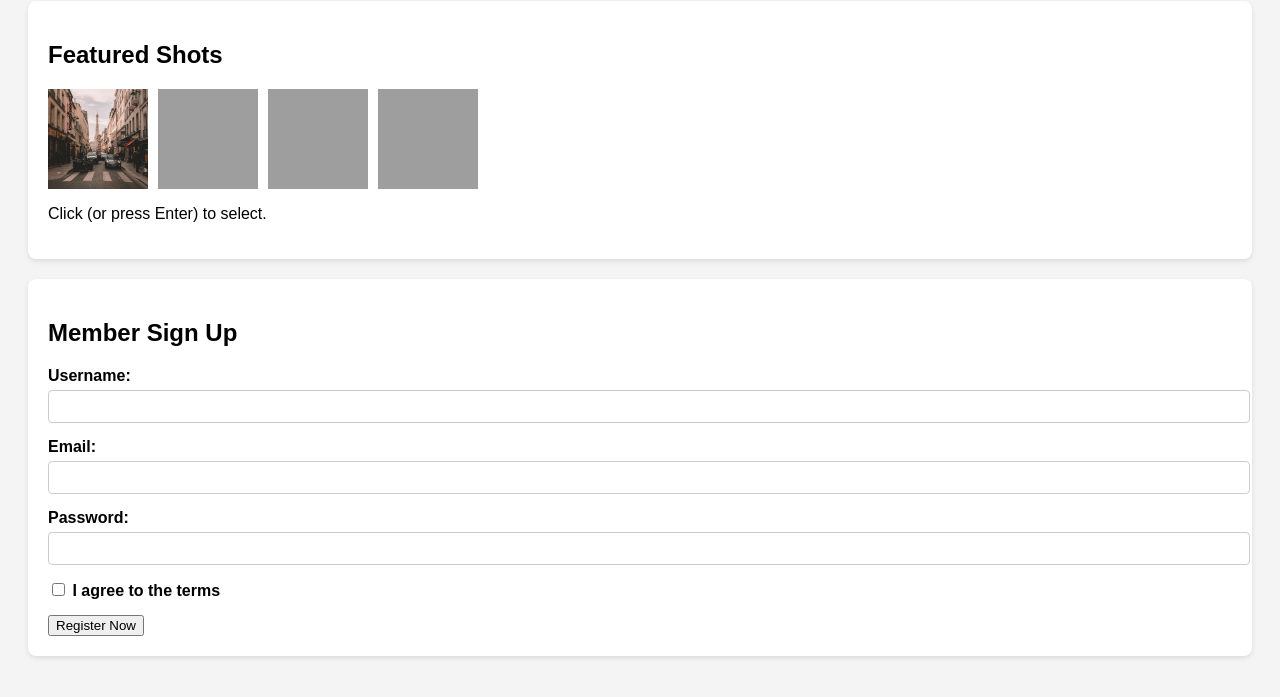
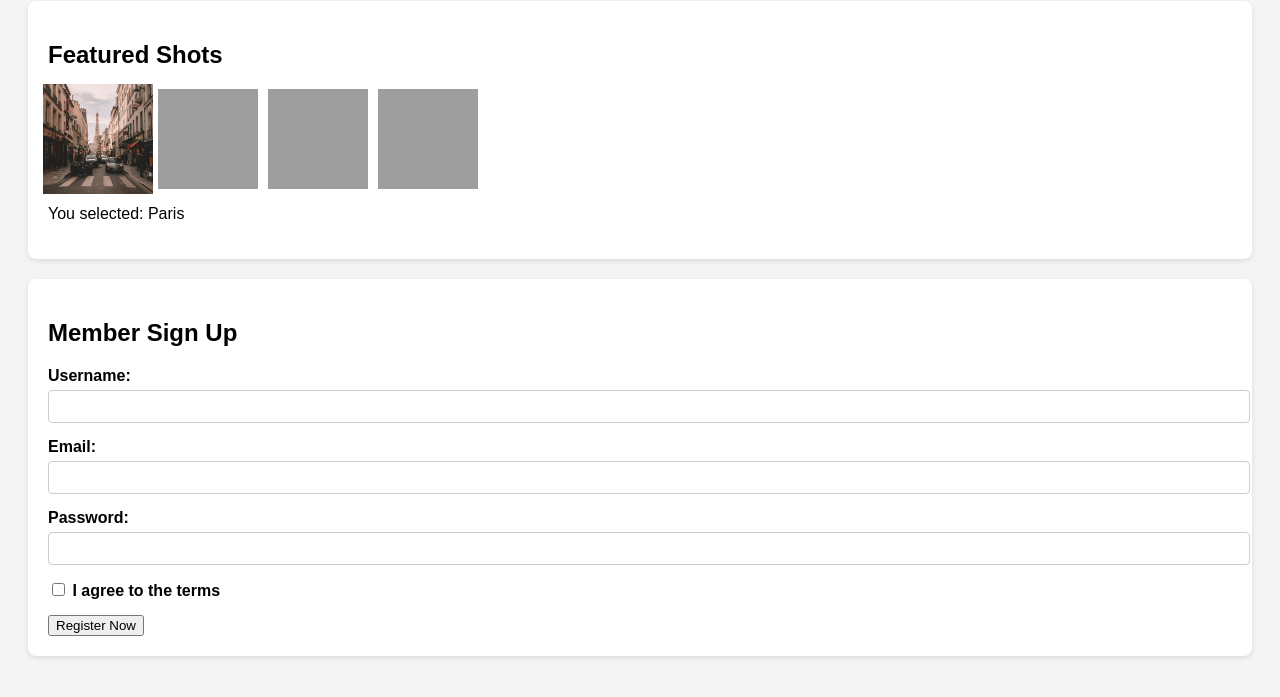
Before and after one commit to NicolasEddie-Macewan/photography-club, a plain HTML site: page index.html in a window 1280 px wide. Both pictures are taken after a click on the element 98 px from the left and 245 px from the top of the page. Shown: the part 107-804 px from the top of the page. Drawn offline with Linux system fonts and the light colour scheme; grey boxes are pictures that could not be loaded.

Commit message:
Add styling changes, transitions

```diff
--- a/script.js
+++ b/script.js
@@ -50,6 +50,28 @@ document.addEventListener("DOMContentLoaded", function() {
 		}
 	})
 
+	const thumbnails = document.querySelectorAll(".thumb");
+	for (let thumb of thumbnails) {
+		thumb.addEventListener("click", function() {
+			for (let innerThumb of thumbnails) {
+				innerThumb.classList.remove("expanded");
+			}
+			thumb.classList.add("expanded");
+			let caption = document.querySelector("#image-caption");
+			caption.textContent = `You selected: ${thumb.dataset.city}`;
+		});
+		thumb.addEventListener("keydown", function(e) {
+			if (e.key === "Enter") {
+				for (let innerThumb of thumbnails) {
+					innerThumb.classList.remove("expanded");
+				}
+				thumb.classList.add("expanded");
+				let caption = document.querySelector("#image-caption");
+				caption.textContent = `You selected: ${thumb.dataset.city}`;
+			}
+		});
+	}
+
 	document.querySelector("#signup-form").addEventListener("submit", function(e) {
 		e.preventDefault();
 		let valid = true;
--- a/style.css
+++ b/style.css
@@ -31,12 +31,14 @@ input[type="password"] {
 	border: 1px solid #ccc;
 	border-radius: 4px;
 	/* TASK 4 Hint: Add transition here for border-color and background-color */
+	transition: all 0.5s ease-in-out;
 }
 
 .error-msg {
 	color: red;
 	font-size: 0.9em;
 	display: none;
+	transition: all 0.5s ease-in-out;
 }
 
 .error-border {
@@ -61,6 +63,7 @@ input[type="password"] {
 	position: relative;
 	overflow: hidden;
 	/* TASK 4: Add transitions here (transform + background-color) */
+	transition: all 0.3s ease-in-out;
 }
 
 .thumb img {
```
Also changed, not shown: index.html (+0 -4 lines).
